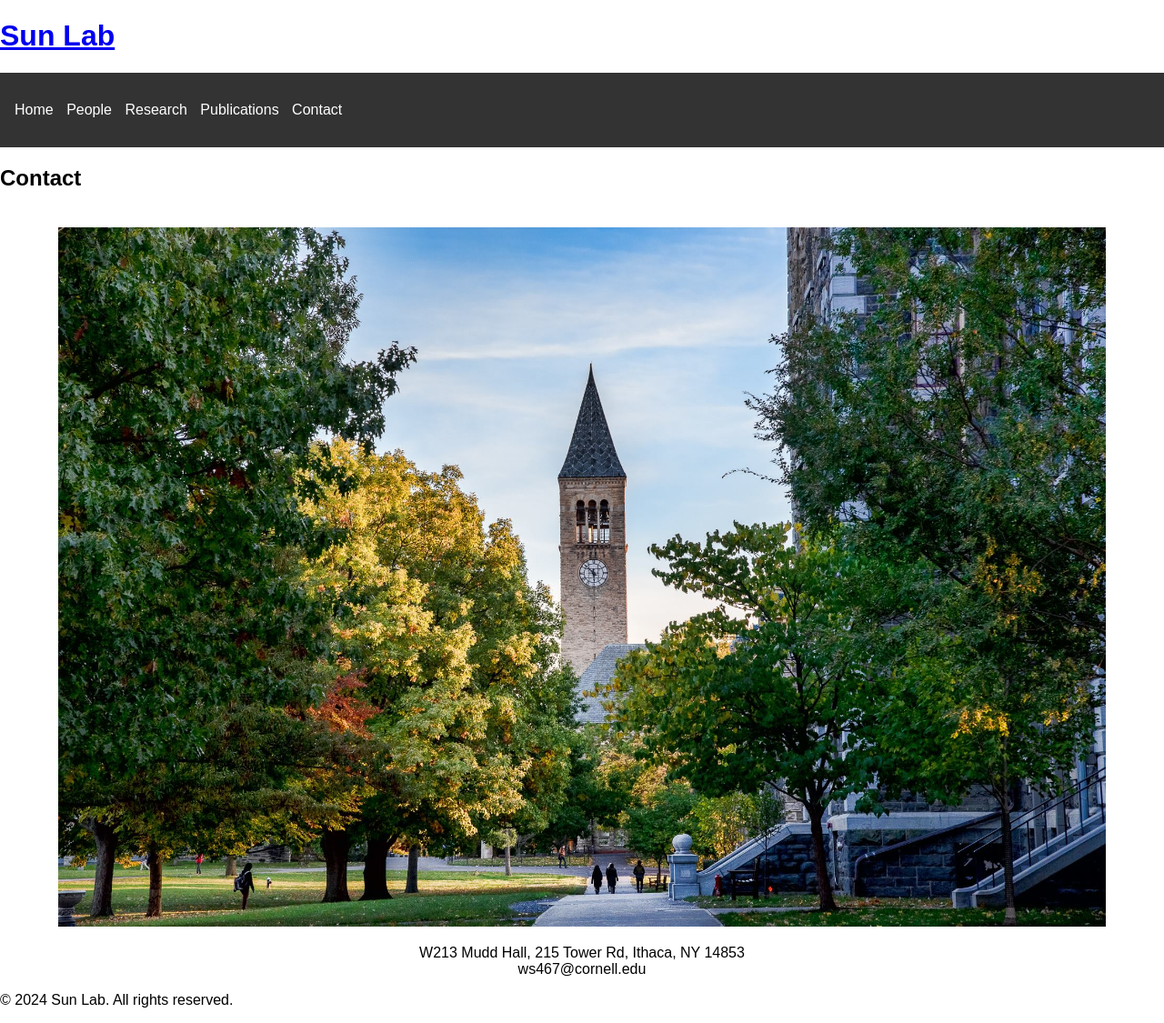
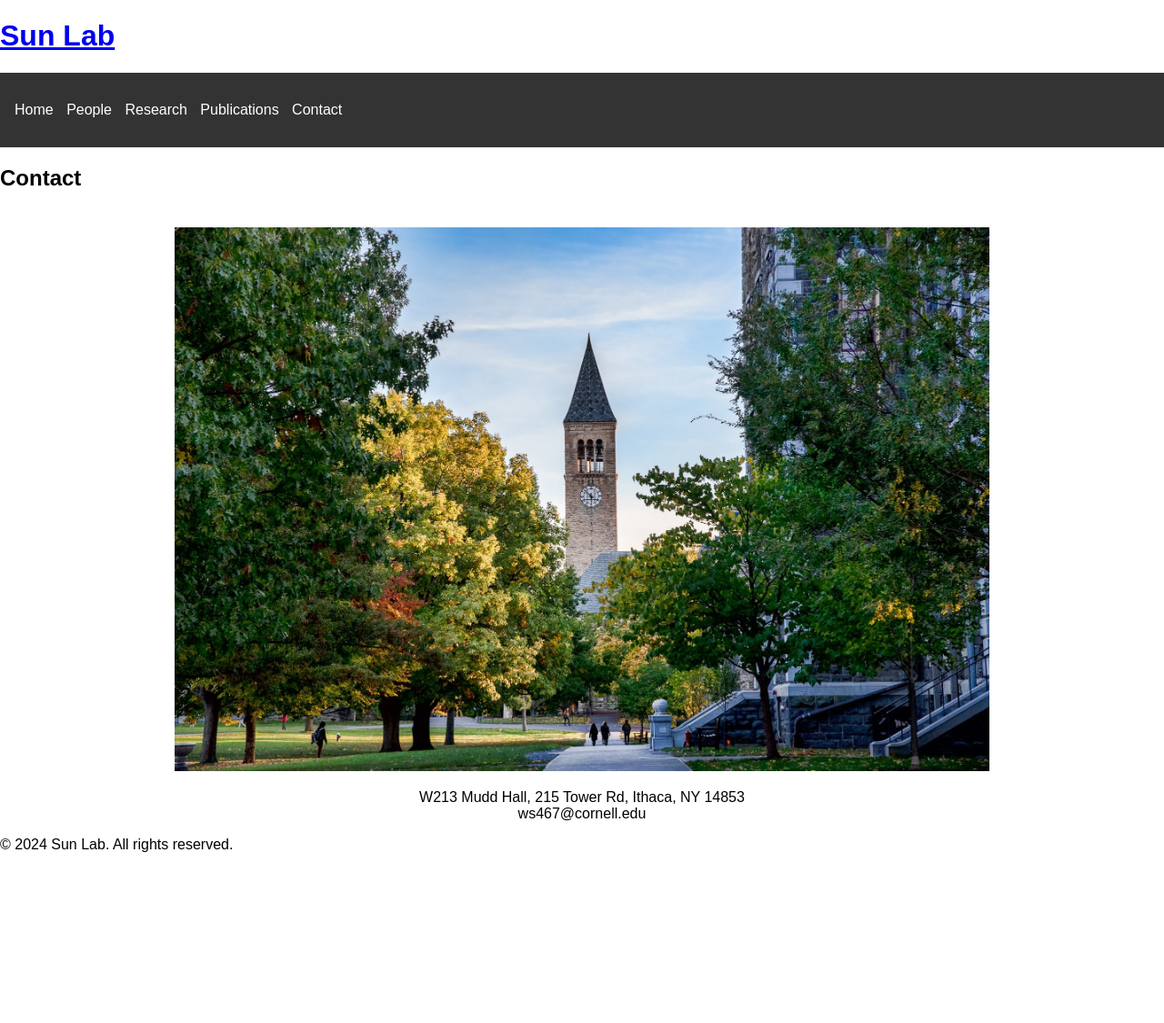
Before and after one commit to neuroai/my-awesome-site, a Jekyll site: the page built from contact.md, in a window 1280 px wide. Shown: the whole page at 91% size. Built offline with Jekyll 4.4.1, drawn with Linux system fonts in a browser that asks for light colours; after the commit the page ends 954 px from its top, so only the background shows below that.

Commit message:
Update contact.md

```diff
--- a/contact.md
+++ b/contact.md
@@ -6,7 +6,7 @@ title: Contact
 ## Contact
 
 <div style="text-align: center;">
-    <img src="/sunlab/cornell.jpeg" alt="Cornell University" class="cornell-pic" style="width: 90%; height: auto; margin-top: 20px; border-radius: 0 !important; clip-path: none !important;">
+    <img src="/sunlab/cornell.jpeg" alt="Cornell University" class="cornell-pic" style="width: 70%; height: auto; margin-top: 20px; border-radius: 0 !important; clip-path: none !important;">
     <p>W213 Mudd Hall, 215 Tower Rd, Ithaca, NY 14853<br>
     ws467@cornell.edu</p>
 </div>
```
